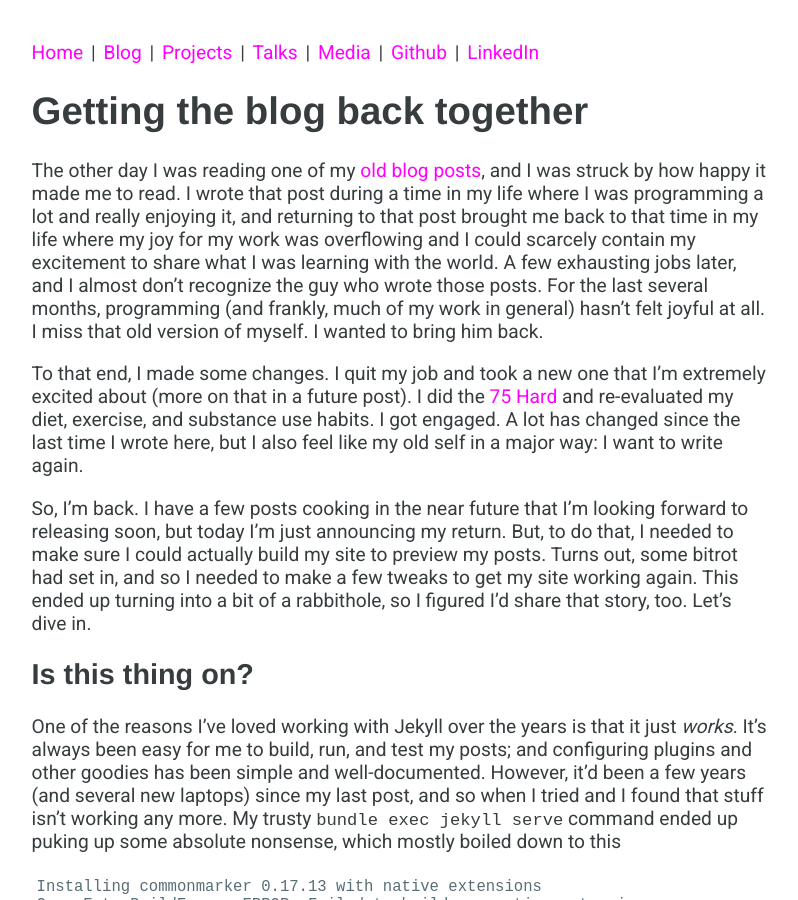
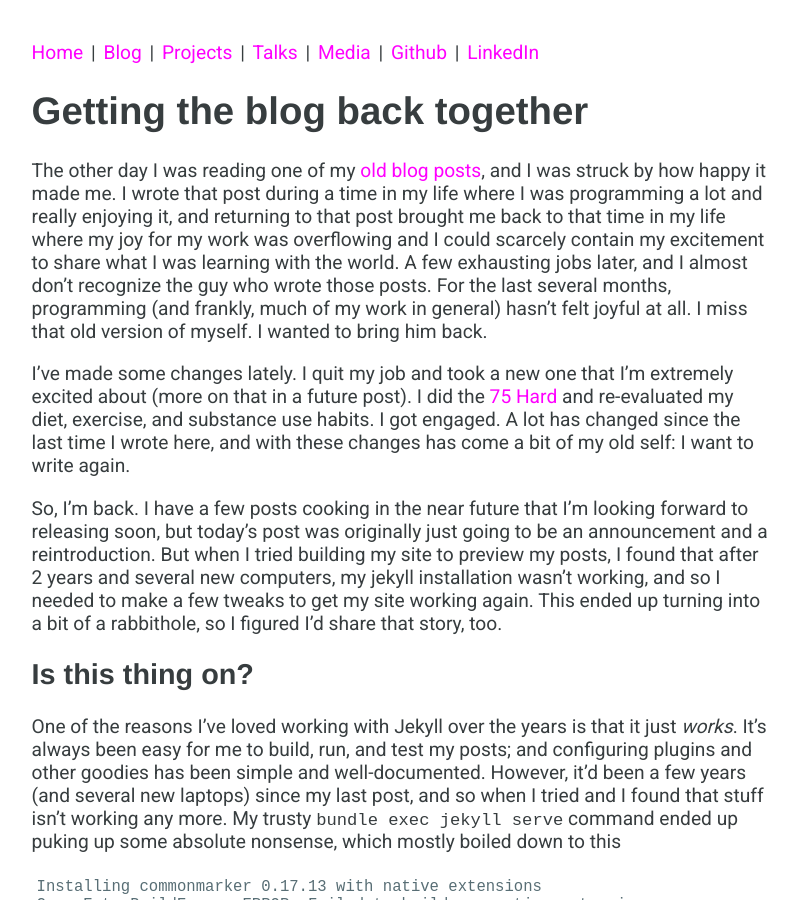
Before and after one commit to dmarticus/dmarticus.github.io, a Jekyll site: the page built from _posts/2024-04-29-getting-the-blog-back-together.md, in a window 1280 px wide and 900 px high. Shown: the whole window, without its empty margins (239-1037 px from the left). Built offline with Jekyll 4.4.1, drawn with Linux system fonts in a browser that asks for light colours; some of the changed text lies outside the part shown.

Commit message:
let's go

```diff
--- a/_posts/2024-04-28-getting-the-blog-back-together.md
+++ b/_posts/2024-04-29-getting-the-blog-back-together.md
@@ -5,11 +5,11 @@
 post_summary: "My triumphant return to blogging, some notes on bringing this site back to life, and setting the stage for what's coming next"
 ---
 
-The other day I was reading one of my [old blog posts](https://www.dylanamartin.com/2022/10/31/use-newtypes-for-typesafe-data-validation-with-aeson.html), and I was struck by how happy it made me to read.  I wrote that post during a time in my life where I was programming a lot and really enjoying it, and returning to that post brought me back to that time in my life where my joy for my work was overflowing and I could scarcely contain my excitement to share what I was learning with the world.  A few exhausting jobs later, and I almost don't recognize the guy who wrote those posts.  For the last several months, programming (and frankly, much of my work in general) hasn't felt joyful at all.  I miss that old version of myself.  I wanted to bring him back.
+The other day I was reading one of my [old blog posts](https://www.dylanamartin.com/2022/10/31/use-newtypes-for-typesafe-data-validation-with-aeson.html), and I was struck by how happy it made me.  I wrote that post during a time in my life where I was programming a lot and really enjoying it, and returning to that post brought me back to that time in my life where my joy for my work was overflowing and I could scarcely contain my excitement to share what I was learning with the world.  A few exhausting jobs later, and I almost don't recognize the guy who wrote those posts.  For the last several months, programming (and frankly, much of my work in general) hasn't felt joyful at all.  I miss that old version of myself.  I wanted to bring him back.
 
-To that end, I made some changes. I quit my job and took a new one that I'm extremely excited about (more on that in a future post).  I did the [75 Hard](https://andyfrisella.com/pages/75hard-info) and re-evaluated my diet, exercise, and substance use habits.  I got engaged.  A lot has changed since the last time I wrote here, but I also feel like my old self in a major way: I want to write again.
+I've made some changes lately. I quit my job and took a new one that I'm extremely excited about (more on that in a future post).  I did the [75 Hard](https://andyfrisella.com/pages/75hard-info) and re-evaluated my diet, exercise, and substance use habits.  I got engaged.  A lot has changed since the last time I wrote here, and with these changes has come a bit of my old self: I want to write again.
 
-So, I'm back. I have a few posts cooking in the near future that I'm looking forward to releasing soon, but today I'm just announcing my return.  But, to do that, I needed to make sure I could actually build my site to preview my posts.  Turns out, some bitrot had set in, and so I needed to make a few tweaks to get my site working again.  This ended up turning into a bit of a rabbithole, so I figured I'd share that story, too.  Let's dive in.
+So, I'm back.  I have a few posts cooking in the near future that I'm looking forward to releasing soon, but today's post was originally just going to be an announcement and a reintroduction.  But when I tried building my site to preview my posts, I found that after 2 years and several new computers, my jekyll installation wasn't working, and so I needed to make a few tweaks to get my site working again.  This ended up turning into a bit of a rabbithole, so I figured I'd share that story, too.
 
 ## Is this thing on?
 
@@ -48,8 +48,10 @@
 
 After poking around online a bit and trying a few more things to fix it, I realized that the problem was that my dependencies were just too old to be compatible with the version of Ruby on my system.  I briefly considered trying to use [rbenv](https://github.com/rbenv/rbenv) to install an older version that was compatible, but then I had a better idea: why not just upgrade my site to use a later version of Ruby, delete my `Gemfile.lock`, and just try everything from scratch?
 
-Turned out, that worked perfectly.  The change, as with most things like this, ended up being [quite simple](https://github.com/dmarticus/dmarticus.github.io/pull/94)
+Turned out, that worked perfectly.  The change, as with most things like this, ended up being [quite simple](https://github.com/dmarticus/dmarticus.github.io/pull/94).
 
 ## We're back baby
 
-`bundle exec jekyll serve` works perfectly, everything looks great, and I'm good to start writing some new posts (just so long as I don't take another 2-year hiatus, ha).  Very pleased that Jekyll just works again.  See y'all soon :)
+After upgrading everything, clearing the old lockfile, and reinstalling, `bundle exec jekyll serve` works perfectly, everything looks great, and I'm ready to start writing some new posts (just so long as I don't take another 2-year hiatus, ha).  Very pleased that Jekyll just works again, and even more pleased to be excited to write again.
+
+I'll see y'all soon.
```
